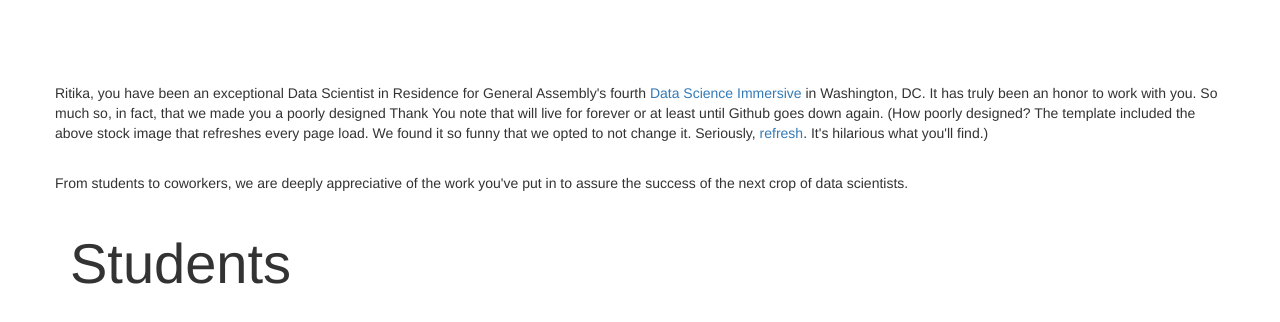
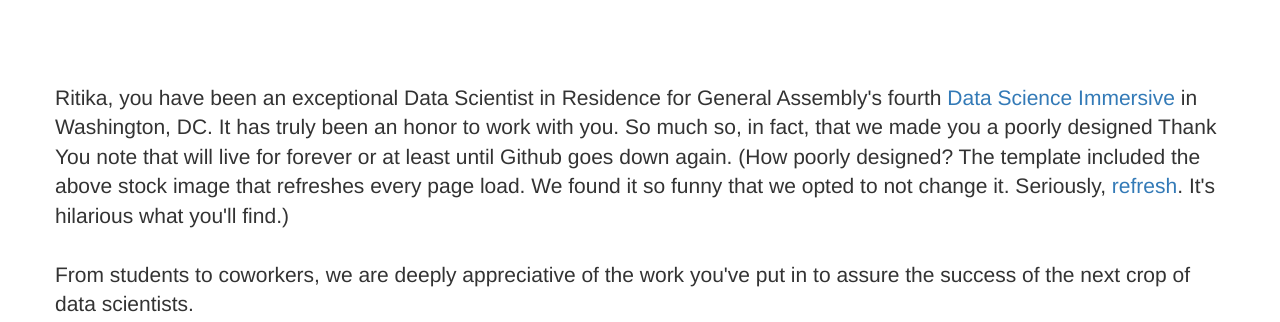
Before and after one commit to josephofiowa/thank-you-ritika, a plain HTML site: page index.html in a window 1280 px wide. Shown: the part 632-954 px from the top of the page. Drawn offline with Linux system fonts and the light colour scheme.

Commit message:
updated lead text

```diff
--- a/index.html
+++ b/index.html
@@ -71,8 +71,8 @@
     <section>
         <div class="container" id="students">
             <div class="row">
-                <p class="section-paragraph">Ritika, you have been an exceptional Data Scientist in Residence for General Assembly's fourth <a href="https://generalassemb.ly/education/data-science-immersive?utm_medium=social&utm_source=blog&utm_campaign=josephdsi">Data Science Immersive</a> in Washington, DC. It has truly been an honor to work with you. So much so, in fact, that we made you a poorly designed Thank You note that will live for forever or at least until Github goes down again. (How poorly designed? The template included the above stock image that refreshes every page load. We found it so funny that we opted to not change it. Seriously, <a href="">refresh</a>. It's hilarious what you'll find.) </p>
-                <p> From students to coworkers, we are deeply appreciative of the work you've put in to assure the success of the next crop of data scientists. </p>
+                <p class="lead section-lead">Ritika, you have been an exceptional Data Scientist in Residence for General Assembly's fourth <a href="https://generalassemb.ly/education/data-science-immersive?utm_medium=social&utm_source=blog&utm_campaign=josephdsi">Data Science Immersive</a> in Washington, DC. It has truly been an honor to work with you. So much so, in fact, that we made you a poorly designed Thank You note that will live for forever or at least until Github goes down again. (How poorly designed? The template included the above stock image that refreshes every page load. We found it so funny that we opted to not change it. Seriously, <a href="">refresh</a>. It's hilarious what you'll find.) </p>
+                <p class="lead section-lead"> From students to coworkers, we are deeply appreciative of the work you've put in to assure the success of the next crop of data scientists. </p>
                 <div class="col-lg-12">
                     <h1 class="section-heading">Students</h1>
                     <p class="lead section-lead">You've made a huge impact the future careers of many.</p>
@@ -133,7 +133,7 @@
                     <h1 class="section-heading">Staff</h1>
                     <p class="lead section-lead">We've been fortunate to work alongside you too.</p>
                     <hr style="border-top: dotted 1px;" />
-                    <p class="section-paragraph">Ritika, is has been a pleasure to go from being your instructor to your coworker. Your empathy, humor, and determination to see our students succeed brought a leading level of patience and support. Both GA and the students cannot thank you enough for your efforts to go above and beyond. I’ve been lucky to both teach and learn from you. I know you’ll do impactful, top-notch work at DevResults and beyond. </p>
+                    <p class="section-paragraph">Ritika, it has been a pleasure to go from being your instructor to your coworker. Your empathy, humor, and determination to see our students succeed brought a leading level of patience and support. Both GA and the students cannot thank you enough for your efforts to go above and beyond. I’ve been lucky to both teach and learn from you. I know you’ll do impactful, top-notch work at DevResults and beyond. </p>
 
                 </div>
             </div>
```
